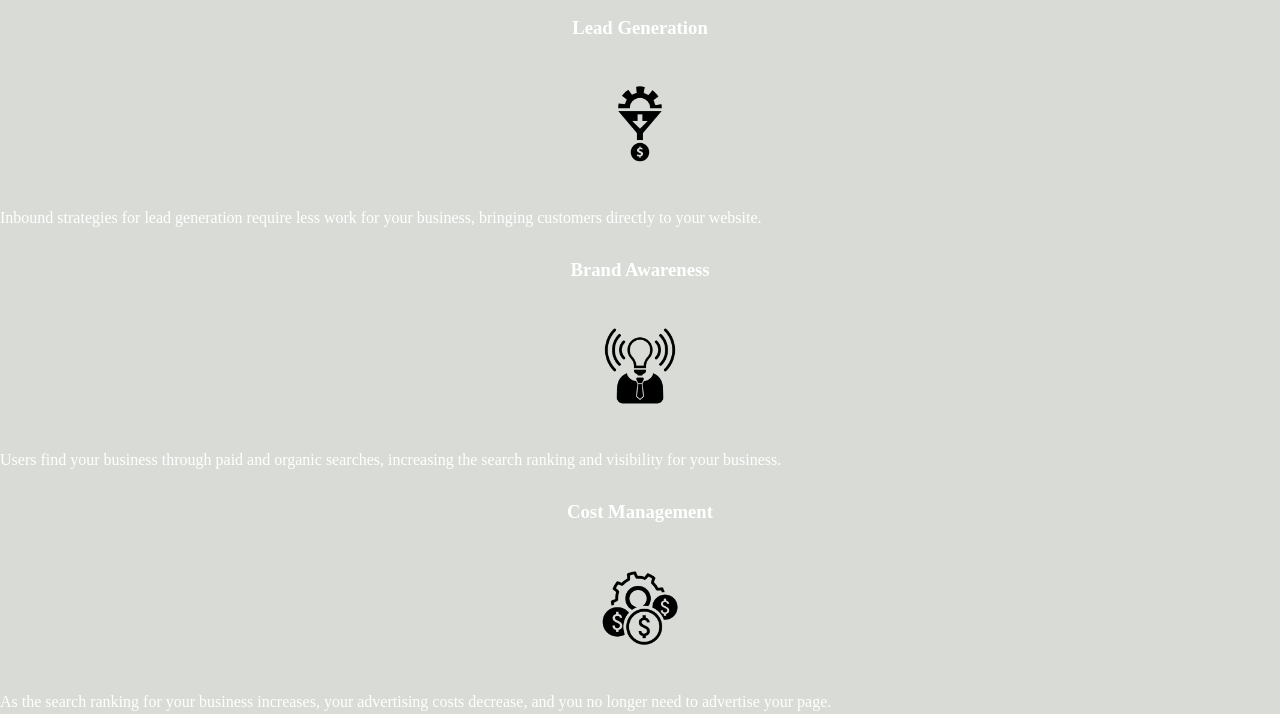
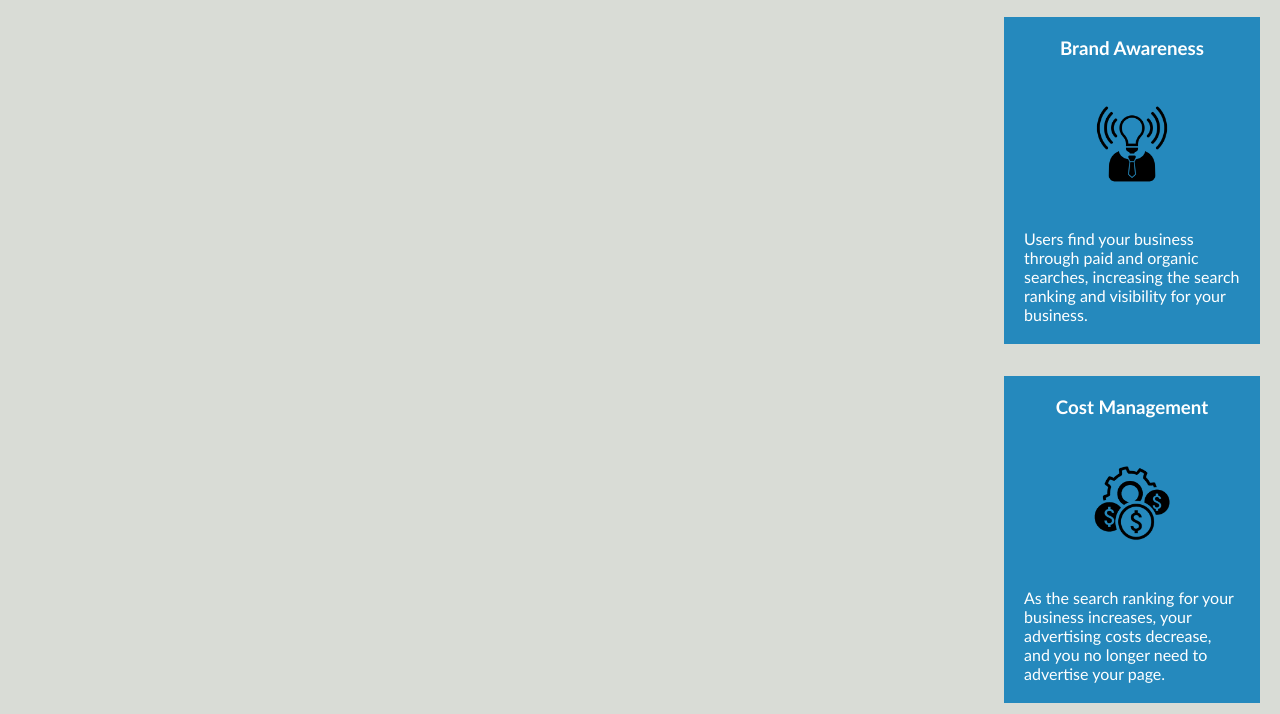
Before and after one commit to Zecter7523/homework_1, a plain HTML site: page index.html in a window 1280 px wide. Shown: the part 1865-2579 px from the top of the page. Drawn offline with Linux system fonts and the light colour scheme.

Commit message:
partially solved benefits issue

```diff
--- a/index.html
+++ b/index.html
@@ -52,21 +52,21 @@
 
     </section>
 
-        <div class="benefit-lead">
+        <div class="benefit-lead" id="benefits">
             <h3>Lead Generation</h3>
             <img src="lead-generation.png" />
             <p>
                 Inbound strategies for lead generation require less work for your business, bringing customers directly to your website.
             </p>
         </div>
-        <div class="benefit-brand">
+        <div class="benefit-brand" id="benefits">
             <h3>Brand Awareness</h3>
             <img src="brand-awareness.png" />
             <p>
                 Users find your business through paid and organic searches, increasing the search ranking and visibility for your business.
             </p>
         </div>
-        <div class="benefit-cost">
+        <div class="benefit-cost" id="benefits">
             <h3>Cost Management</h3>
             <img src="cost-management.png" />
             <p>
--- a/style.css
+++ b/style.css
@@ -74,15 +74,15 @@
     display: inline-block;
     margin-left: 20px;
 }
-
-.benefits {
+/* changed benefits to a new selector */
+#benefits {
     margin-right: 20px;
     padding: 20px;
     clear: both;
     float: right;
     width: 20%;
     height: 100%;
-    font-family: 'Gill Sans', 'Gill Sans MT', Calibri, 'Trebuchet MS', sans-serif;
+    font-family: 'Gill Sans', 'Gill Sans MT', 'Calibri', 'Trebuchet MS', sans-serif;
     background-color: #2589bd;
 }
 
```
